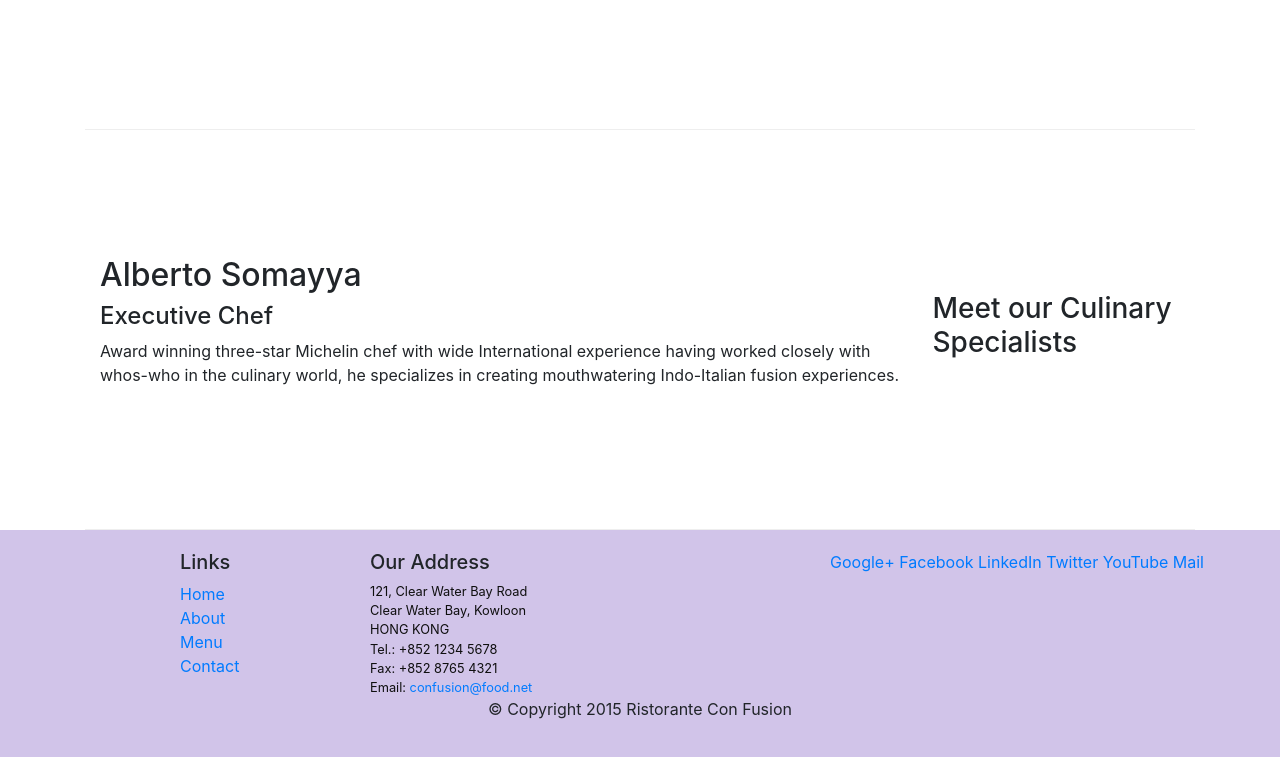
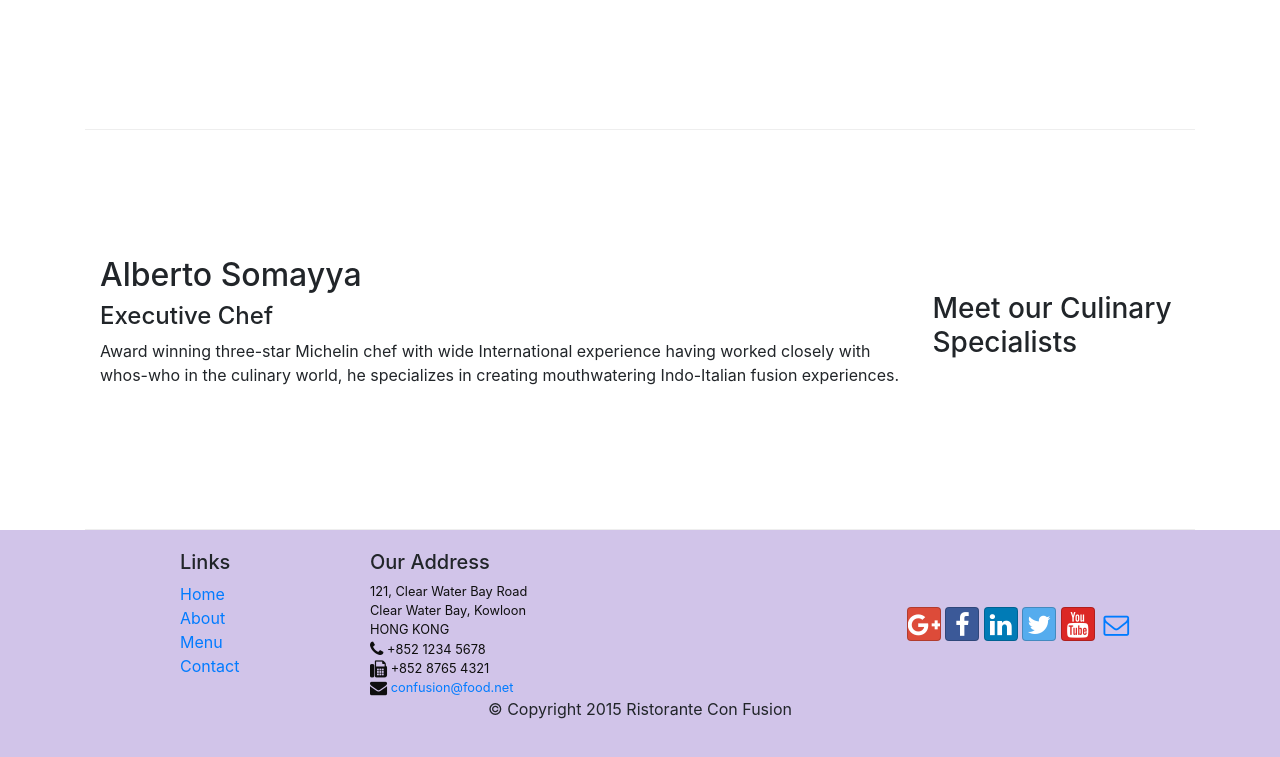
Before and after one commit to astudd/conFusion, a website: page index.html in a window 1280 px wide. Shown: the part 980-1737 px from the top of the page. Drawn offline with nearby package versions, Linux system fonts and the light colour scheme.

Commit message:
Icon Fonts

```diff
--- a/css/styles.css
+++ b/css/styles.css
@@ -37,3 +37,8 @@ body{
 .navbar-dark {
 	background-color: #512DA8;
 }
+
+.btn-youtube{color:#fff;background-color:#DC2725;border-color:rgba(0,0,0,0.2)}.btn-youtube:hover,.btn-youtube:focus,.btn-youtube:active,.btn-youtube.active,.open>.dropdown-toggle.btn-youtube{color:#fff;background-color:#B21E1C;border-color:rgba(0,0,0,0.2)}
+.btn-youtube:active,.btn-youtube.active,.open>.dropdown-toggle.btn-youtube{background-image:none}
+.btn-youtube.disabled,.btn-youtube[disabled],fieldset[disabled] .btn-youtube,.btn-youtube.disabled:hover,.btn-youtube[disabled]:hover,fieldset[disabled] .btn-youtube:hover,.btn-youtube.disabled:focus,.btn-youtube[disabled]:focus,fieldset[disabled] .btn-youtube:focus,.btn-youtube.disabled:active,.btn-youtube[disabled]:active,fieldset[disabled] .btn-youtube:active,.btn-youtube.disabled.active,.btn-youtube[disabled].active,fieldset[disabled] .btn-youtube.active{background-color:#DC2725;border-color:rgba(0,0,0,0.2)}
+.btn-youtube .badge{color:#DC2725;background-color:#fff}
--- a/index.html
+++ b/index.html
@@ -10,6 +10,8 @@
 
     <!-- Bootstrap CSS -->
     <link rel="stylesheet" href="node_modules/bootstrap/dist/css/bootstrap.min.css">
+    <link rel="stylesheet" type="text/css" href="node_modules/font-awesome/css/font-awesome.min.css">
+    <link rel="stylesheet" type="text/css" href="node_modules/bootstrap-social/bootstrap-social.css">
     <link rel="stylesheet" type="text/css" href="css/styles.css">
 </head>
 
@@ -24,10 +26,10 @@
             </a>
             <div id="navbar" class="collapse navbar-collapse">
                 <ul class="navbar-nav">
-                    <li class="nav-item active"><a class="nav-link" href="/">Home</a></li>
-                    <li class="nav-item"><a class="nav-link" href="aboutus.html">About</a></li>
-                    <li class="nav-item"><a class="nav-link" href="#">Menu</a></li>
-                    <li class="nav-item"><a class="nav-link" href="#">Contact</a></li>
+                    <li class="nav-item active"><a class="nav-link" href="/"><span class="fa fa-home fa-lg"></span> Home</a></li>
+                    <li class="nav-item"><a class="nav-link" href="aboutus.html"><span class="fa fa-info fa-lg"></span> About</a></li>
+                    <li class="nav-item"><a class="nav-link" href="#"><span class="fa fa-list fa-lg"></span> Menu</a></li>
+                    <li class="nav-item"><a class="nav-link" href="#"><span class="fa fa-address-card fa-lg"></span> Contact</a></li>
                 </ul>
             </div>
         </div>
@@ -94,22 +96,22 @@
                 <div class="col-6 col-sm-5">
                     <h5>Our Address</h5>
                     <address>
-		              121, Clear Water Bay Road<br>
-		              Clear Water Bay, Kowloon<br>
-		              HONG KONG<br>
-		              Tel.: +852 1234 5678<br>
-		              Fax: +852 8765 4321<br>
-		              Email: <a href="mailto:confusion@food.net">confusion@food.net</a>
-		           </address>
+                      121, Clear Water Bay Road<br>
+                      Clear Water Bay, Kowloon<br>
+                      HONG KONG<br>
+                      <i class="fa fa-phone fa-lg"></i> +852 1234 5678<br>
+                      <i class="fa fa-fax fa-lg"></i> +852 8765 4321<br>
+                      <i class="fa fa-envelope fa-lg"></i> <a href="mailto:confusion@food.net"> confusion@food.net</a>
+                   </address>
                 </div>
-                <div col col-sm-4 align-self-center>
+                <div class="col col-sm-4 align-self-center">
                     <div class="text-center">
-                        <a href="http://google.com/+">Google+</a>
-                        <a href="http://www.facebook.com/profile.php?id=">Facebook</a>
-                        <a href="http://www.linkedin.com/in/">LinkedIn</a>
-                        <a href="http://twitter.com/">Twitter</a>
-                        <a href="http://youtube.com/">YouTube</a>
-                        <a href="mailto:">Mail</a>
+                        <a class="btn btn-social-icon btn-google" href="http://google.com/+"><i class="fa fa-google-plus"></i></a>
+                        <a class="btn btn-social-icon btn-facebook" href="http://www.facebook.com/profile.php?id="><i class="fa fa-facebook"></i></a>
+                        <a class="btn btn-social-icon btn-linkedin" href="http://www.linkedin.com/in/"><i class="fa fa-linkedin"></i></a>
+                        <a class="btn btn-social-icon btn-twitter" href="http://twitter.com/"><i class="fa fa-twitter"></i></a>
+                        <a class="btn btn-social-icon btn-youtube" href="http://youtube.com/"><i class="fa fa-youtube"></i></a>
+                        <a class="btn btn-social-icon" href="mailto:"><i class="fa fa-envelope-o"></i></a>
                     </div>
                 </div>
            </div>
--- a/package.json
+++ b/package.json
@@ -15,6 +15,8 @@
   },
   "dependencies": {
     "bootstrap": "^4.0.0-beta.3",
+    "bootstrap-social": "^5.1.1",
+    "font-awesome": "^4.7.0",
     "jquery": "^3.2.1",
     "popper": "^1.0.1",
     "tether": "^1.4.3"
```
Also changed, not shown: aboutus.html (+18 -15 lines).
